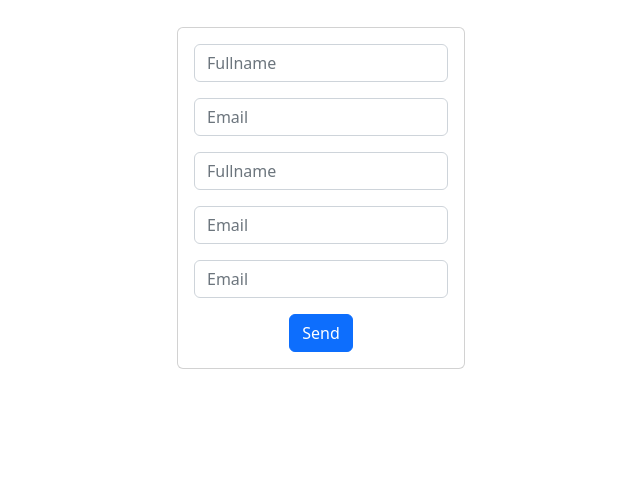
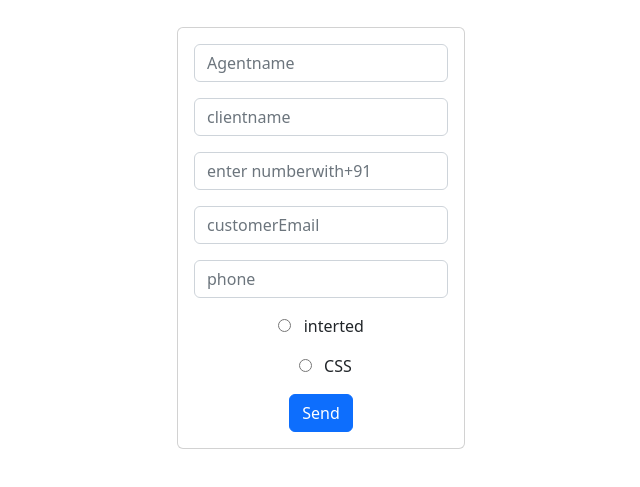
Before and after one commit to Skywebsite/abbupasha, a plain HTML site: page index.html in a window 1280 px wide. Shown: the part 77-564 px from the top of the page, without its empty margins (319-959 px from the left). Drawn offline with nearby package versions, Linux system fonts and the light colour scheme.

Commit message:
Update index.html

```diff
--- a/index.html
+++ b/index.html
@@ -18,21 +18,29 @@
       <div class="card-body">
         <form name="submit-to-google-sheet">
           <div class="mb-3">
-            <input name="fullname" type="text" class="form-control" placeholder="Fullname" required>
+            <input name="agentname" type="text" class="form-control" placeholder="Agentname" required>
           </div>
 
           <div class="mb-3">
-            <input name="email" type="email" class="form-control" placeholder="Email" required>
+            <input name="clientname" type="text" class="form-control" placeholder="clientname" required>
           </div>
           <div class="mb-3">
-            <input name="fullname" type="text" class="form-control" placeholder="Fullname" required>
+            <input name="fullname" type="number" class="form-control" placeholder="enter numberwith+91" required>
           </div>
 
           <div class="mb-3">
-            <input name="email" type="email" class="form-control" placeholder="Email" required>
+            <input name="cemail" type="email" class="form-control" placeholder="customerEmail" required>
           </div>
           <div class="mb-3">
-            <input name="email" type="email" class="form-control" placeholder="Email" required>
+            <input name="phone" type="email" class="form-control" placeholder="phone" required>
+          </div>
+    <div class="mb-3">
+          <input type="radio" id="html" name="intested" value="intersted">
+  <label for="html">interted</label><br>
+    </div>
+          <div class="mb-3">
+  <input type="radio" id="css" name="not intersted" value="intersted">
+  <label for="css">CSS</label><br>
           </div>
           <button type="submit" class="btn btn-primary">Send</button>
         </form>
```
